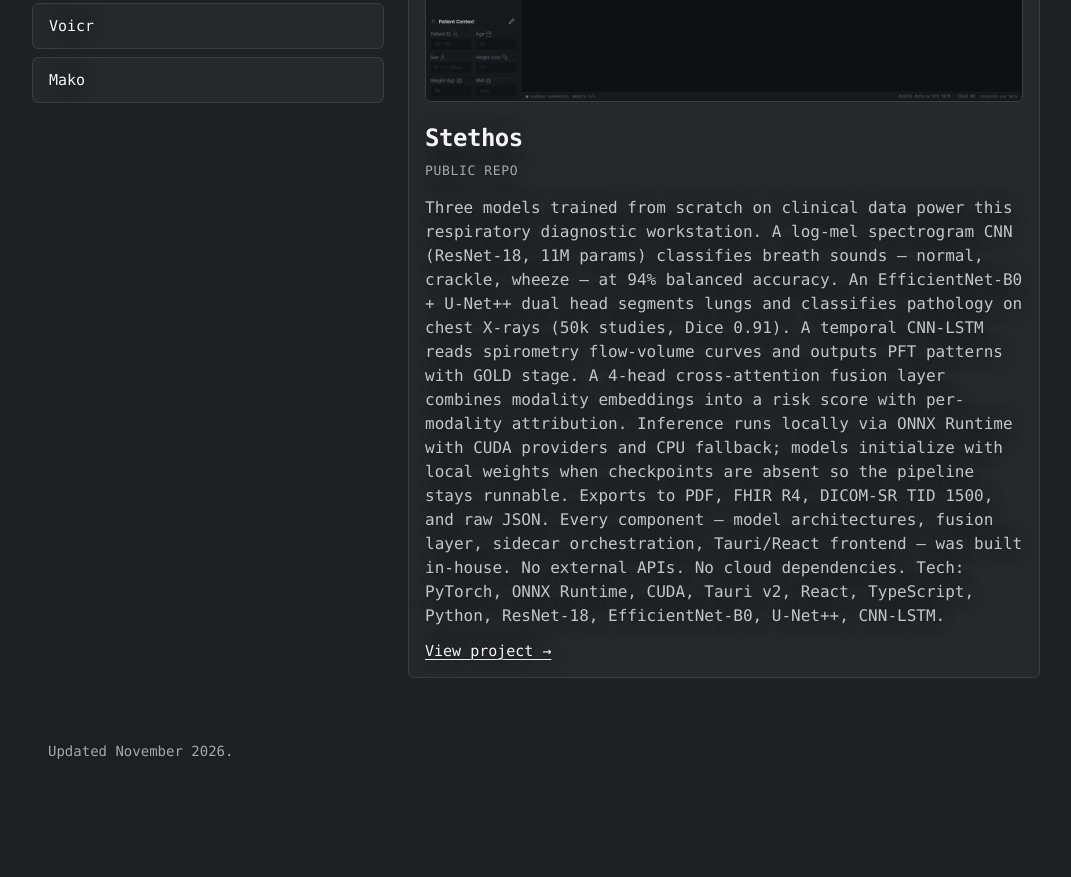
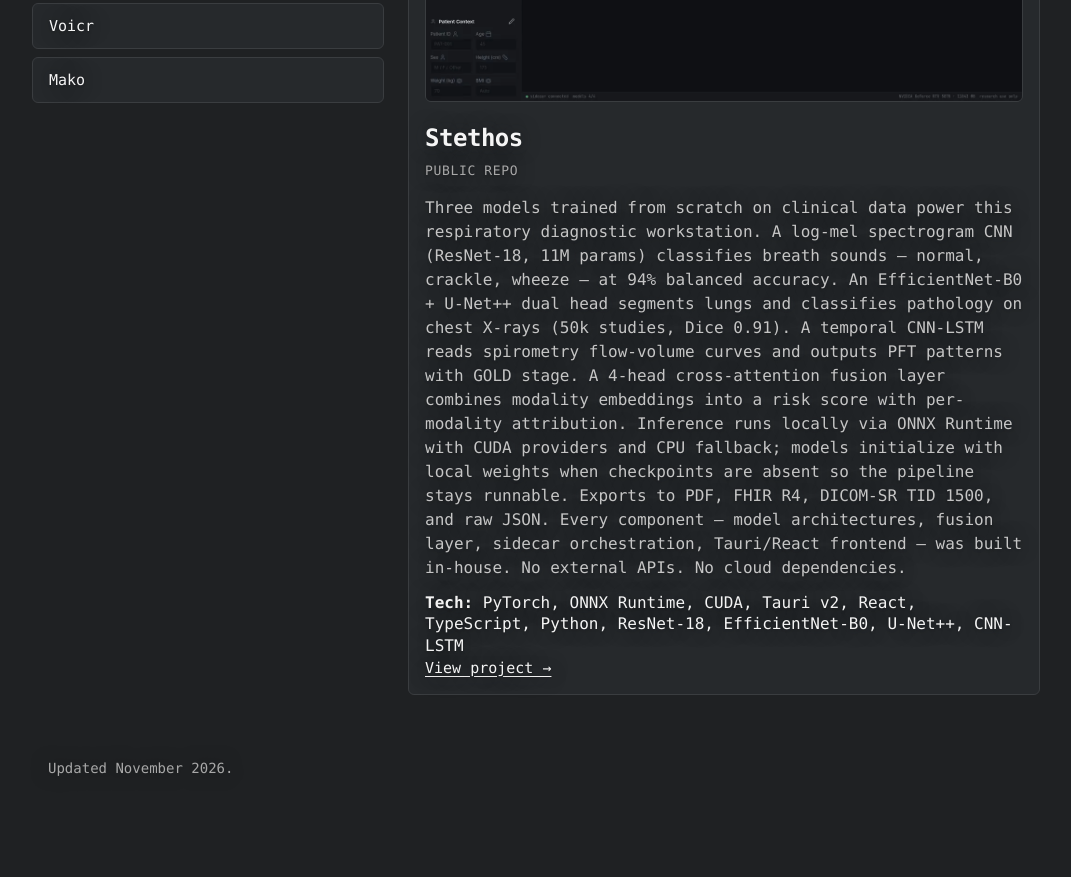
Before and after one commit to RajdeepSaiPutta/cv-website, a plain HTML site: page index.html in a window 1280 px wide. Shown: the part 2692-3569 px from the top of the page, without its empty margins (104-1175 px from the left). Drawn offline with Linux system fonts and the light colour scheme.

Commit message:
Add separate tech stack section to project detail panel

```diff
--- a/app.js
+++ b/app.js
@@ -5,7 +5,8 @@ const sites = [
     shown: "huggingface.co/rajdeepp11/stethos",
     shot: "assets/stethos-app.webp",
     access: "public",
-    desc: "Three models trained from scratch on clinical data power this respiratory diagnostic workstation. A log-mel spectrogram CNN (ResNet-18, 11M params) classifies breath sounds — normal, crackle, wheeze — at 94% balanced accuracy. An EfficientNet-B0 + U-Net++ dual head segments lungs and classifies pathology on chest X-rays (50k studies, Dice 0.91). A temporal CNN-LSTM reads spirometry flow-volume curves and outputs PFT patterns with GOLD stage. A 4-head cross-attention fusion layer combines modality embeddings into a risk score with per-modality attribution. Inference runs locally via ONNX Runtime with CUDA providers and CPU fallback; models initialize with local weights when checkpoints are absent so the pipeline stays runnable. Exports to PDF, FHIR R4, DICOM-SR TID 1500, and raw JSON. Every component — model architectures, fusion layer, sidecar orchestration, Tauri/React frontend — was built in-house. No external APIs. No cloud dependencies. Tech: PyTorch, ONNX Runtime, CUDA, Tauri v2, React, TypeScript, Python, ResNet-18, EfficientNet-B0, U-Net++, CNN-LSTM.",
+    desc: "Three models trained from scratch on clinical data power this respiratory diagnostic workstation. A log-mel spectrogram CNN (ResNet-18, 11M params) classifies breath sounds — normal, crackle, wheeze — at 94% balanced accuracy. An EfficientNet-B0 + U-Net++ dual head segments lungs and classifies pathology on chest X-rays (50k studies, Dice 0.91). A temporal CNN-LSTM reads spirometry flow-volume curves and outputs PFT patterns with GOLD stage. A 4-head cross-attention fusion layer combines modality embeddings into a risk score with per-modality attribution. Inference runs locally via ONNX Runtime with CUDA providers and CPU fallback; models initialize with local weights when checkpoints are absent so the pipeline stays runnable. Exports to PDF, FHIR R4, DICOM-SR TID 1500, and raw JSON. Every component — model architectures, fusion layer, sidecar orchestration, Tauri/React frontend — was built in-house. No external APIs. No cloud dependencies.",
+    tech: ["PyTorch", "ONNX Runtime", "CUDA", "Tauri v2", "React", "TypeScript", "Python", "ResNet-18", "EfficientNet-B0", "U-Net++", "CNN-LSTM"],
   },
   {
     name: "Evaluator",
@@ -13,7 +14,8 @@ const sites = [
     shown: "github.com/RajdeepSaiPutta/evaluator",
     shot: "assets/evaluator-app.webp",
     access: "public",
-    desc: "Desktop app that grades scanned answer sheets end-to-end. A rubric-following model distilled from Llama-3.1-8B-Instruct via LoRA (r=32, alpha=64) on 120k synthetic graded responses covers STEM, humanities, and code. YOLOv8-n (3.2M params) detects pages; Hough transform + deskew regression straightens skew; each answer region aligns to the teacher's JSON marking scheme (question_id, max_marks, criteria[]). The 4-bit GGUF grading model (4.7 GB) scores answers 0-max_marks with per-question rationales grounded in rubric criteria — fully offline. Teacher dashboard adds class-level analysis: grade distribution, per-question breakdowns, and a calibration control that shifts the class mean via temperature scaling on logits without touching individual scores. Tauri v2 packages a single executable for Linux, Windows, macOS. Rubric schema, distillation pipeline, OCR-to-rubric alignment, calibration logic, and sidecar inference server are all custom-built. Tech: PyTorch, LoRA, GGUF, YOLOv8, Tauri v2, React, TypeScript, Python, Rust, OpenCV, Hough Transform.",
+    desc: "Desktop app that grades scanned answer sheets end-to-end. A rubric-following model distilled from Llama-3.1-8B-Instruct via LoRA (r=32, alpha=64) on 120k synthetic graded responses covers STEM, humanities, and code. YOLOv8-n (3.2M params) detects pages; Hough transform + deskew regression straightens skew; each answer region aligns to the teacher's JSON marking scheme (question_id, max_marks, criteria[]). The 4-bit GGUF grading model (4.7 GB) scores answers 0-max_marks with per-question rationales grounded in rubric criteria — fully offline. Teacher dashboard adds class-level analysis: grade distribution, per-question breakdowns, and a calibration control that shifts the class mean via temperature scaling on logits without touching individual scores. Tauri v2 packages a single executable for Linux, Windows, macOS. Rubric schema, distillation pipeline, OCR-to-rubric alignment, calibration logic, and sidecar inference server are all custom-built.",
+    tech: ["PyTorch", "LoRA", "GGUF", "YOLOv8", "Tauri v2", "React", "TypeScript", "Python", "Rust", "OpenCV", "Hough Transform"],
   },
   {
     name: "500M LLM",
@@ -21,7 +23,8 @@ const sites = [
     shown: "huggingface.co/rajdeepp11/500mWithRAG-fromscratch",
     shot: "assets/500m-app.webp",
     access: "public",
-    desc: "500M-parameter language model trained from scratch on a single RTX 5070. Hand-written: BPE tokenizer trained on the corpus, FineWeb-Edu ingestion pipeline with deduplication and quality filtering, mixed-precision training loop, cosine learning-rate schedule. Retrieval-augmented chat interface pulls relevant document chunks to ground answers in sources. Entire pipeline — raw web text to working chat — runs from custom code. Tech: PyTorch, CUDA, tokenizers (Rust), mixed-precision training, cosine LR schedule, FineWeb-Edu, RAG, vector search, Python.",
+    desc: "500M-parameter language model trained from scratch on a single RTX 5070. Hand-written: BPE tokenizer trained on the corpus, FineWeb-Edu ingestion pipeline with deduplication and quality filtering, mixed-precision training loop, cosine learning-rate schedule. Retrieval-augmented chat interface pulls relevant document chunks to ground answers in sources. Entire pipeline — raw web text to working chat — runs from custom code.",
+    tech: ["PyTorch", "CUDA", "tokenizers (Rust)", "mixed-precision training", "cosine LR schedule", "FineWeb-Edu", "RAG", "vector search", "Python"],
   },
   {
     name: "MedVault",
@@ -29,7 +32,8 @@ const sites = [
     shown: "github.com/RajdeepSaiPutta/medvault",
     shot: "assets/medvault-app.webp",
     access: "private",
-    desc: "Medical record vault with zero-trust client/server separation. Phone client captures images only — zero PHI processing on device. Server ingestion: Tesseract 5 (allowlist charset) → Unicode NFC normalization → structured JSON extraction (patient, test, value, unit, reference range, timestamp) via regex + layout-aware heuristics. Local Llama-3.1-8B generates constrained summaries (findings[], plain_language_explanation, abnormal_flags[]). Longitudinal engine numerically diffs values against prior visits (flags delta > 10% or crossing reference boundaries) — no LLM judgment. Timeline renders as materialized view refreshed per ingestion. Server-side parsing behind mTLS. Per-user encrypted SQLite (SQLCipher, PBKDF2-HMAC-SHA256, 256-bit keys from user passphrase + Argon2id). No cross-user queries. Certificate-pinned HTTPS. Tech: Python, FastAPI, Tesseract 5, Llama-3.1-8B, SQLite/SQLCipher, Argon2id, mTLS, certificate pinning, regex, Unicode NFC.",
+    desc: "Medical record vault with zero-trust client/server separation. Phone client captures images only — zero PHI processing on device. Server ingestion: Tesseract 5 (allowlist charset) → Unicode NFC normalization → structured JSON extraction (patient, test, value, unit, reference range, timestamp) via regex + layout-aware heuristics. Local Llama-3.1-8B generates constrained summaries (findings[], plain_language_explanation, abnormal_flags[]). Longitudinal engine numerically diffs values against prior visits (flags delta > 10% or crossing reference boundaries) — no LLM judgment. Timeline renders as materialized view refreshed per ingestion. Server-side parsing behind mTLS. Per-user encrypted SQLite (SQLCipher, PBKDF2-HMAC-SHA256, 256-bit keys from user passphrase + Argon2id). No cross-user queries. Certificate-pinned HTTPS.",
+    tech: ["Python", "FastAPI", "Tesseract 5", "Llama-3.1-8B", "SQLite/SQLCipher", "Argon2id", "mTLS", "certificate pinning", "regex", "Unicode NFC"],
   },
   {
     name: "MerMUN website",
@@ -37,7 +41,8 @@ const sites = [
     shown: "meridianmadhapurmun.pages.dev",
     shot: "assets/mermun-app.webp",
     access: "public",
-    desc: "Conference platform for Meridian Madhapur MUN 2026. Committee pages host downloadable background guides and agenda material. Registration system tracks delegate details and payment deadlines. 3D cinematic hero loads with the page. Handled 500+ delegate registrations with full uptime during registration week. Hosted on Cloudflare Pages. Tech: HTML, CSS, JavaScript, Three.js (3D hero), Cloudflare Pages, GitHub Actions.",
+    desc: "Conference platform for Meridian Madhapur MUN 2026. Committee pages host downloadable background guides and agenda material. Registration system tracks delegate details and payment deadlines. 3D cinematic hero loads with the page. Handled 500+ delegate registrations with full uptime during registration week. Hosted on Cloudflare Pages.",
+    tech: ["HTML", "CSS", "JavaScript", "Three.js", "Cloudflare Pages", "GitHub Actions"],
   },
   {
     name: "Voicr",
@@ -45,7 +50,8 @@ const sites = [
     shown: "github.com/RajdeepSaiPutta/voicr",
     shot: "assets/voicr-app.webp",
     access: "public",
-    desc: "Browser-based voice assistant. Microphone audio streams via WebSocket to server; Whisper transcribes. Small language model composes replies and uses tools mid-conversation — web search for facts, persistent notes across turns. Response streams back through TTS. Transcription, reasoning, and synthesis overlap so no stage blocks the next. Faster than cloud voice assistants (e.g., Gemini Live) because stages run in parallel, not sequentially. Hold a conversation out loud without watching a loading spinner. Tech: WebSocket, WebRTC, Whisper, Web Speech API (TTS), Python, FastAPI, JavaScript, Web Audio API, async pipeline.",
+    desc: "Browser-based voice assistant. Microphone audio streams via WebSocket to server; Whisper transcribes. Small language model composes replies and uses tools mid-conversation — web search for facts, persistent notes across turns. Response streams back through TTS. Transcription, reasoning, and synthesis overlap so no stage blocks the next. Faster than cloud voice assistants (e.g., Gemini Live) because stages run in parallel, not sequentially. Hold a conversation out loud without watching a loading spinner.",
+    tech: ["WebSocket", "WebRTC", "Whisper", "Web Speech API (TTS)", "Python", "FastAPI", "JavaScript", "Web Audio API", "async pipeline"],
   },
   {
     name: "Mako",
@@ -53,7 +59,8 @@ const sites = [
     shown: "github.com/RajdeepSaiPutta/mako",
     shot: "assets/mako-app.webp",
     access: "public",
-    desc: "Research agent with layered architecture that neutralizes prompt-injection and jailbreak vectors by construction. Modular FastAPI backend with isolated components: session storage (PostgreSQL + advisory locks), document ingestion (async pipeline with charset normalization + PII scrubbing), URL scraper (headless Chromium pool, per-domain rate limits, content-type validation), typed tool-calling core (Pydantic schemas, allow-listed operations only — no exec, no shell, no arbitrary HTTP). Agent loop runs in discrete, inspectable stages: planner (PlanSchema), searcher (Google + citation extraction), reader (verbatim quotes with source_idx validation), synthesizer (citation-grounded synthesis), drafter (final report with inline citations). Explicit hand-offs and cross-stage validation gates between each. Raw user input never reaches synthesizer or drafter — only curated, cited evidence flows forward. Tool calls use strict typed schemas. Search results grounded in external citations. Each stage output validated before next stage consumes it. Front-end: four-stage workspace (links, research, results, chat) with persistent sessions as DraftOutput + SearchResults, not chat logs. Injection in any single stage cannot propagate; caught at next validation gate. Tech: Python, FastAPI, PostgreSQL, Pydantic, Playwright/Chromium, Pydantic schemas, async pipelines, Google Search API, React, TypeScript, WebSocket, advisory locks.",
+    desc: "Research agent with layered architecture that neutralizes prompt-injection and jailbreak vectors by construction. Modular FastAPI backend with isolated components: session storage (PostgreSQL + advisory locks), document ingestion (async pipeline with charset normalization + PII scrubbing), URL scraper (headless Chromium pool, per-domain rate limits, content-type validation), typed tool-calling core (Pydantic schemas, allow-listed operations only — no exec, no shell, no arbitrary HTTP). Agent loop runs in discrete, inspectable stages: planner (PlanSchema), searcher (Google + citation extraction), reader (verbatim quotes with source_idx validation), synthesizer (citation-grounded synthesis), drafter (final report with inline citations). Explicit hand-offs and cross-stage validation gates between each. Raw user input never reaches synthesizer or drafter — only curated, cited evidence flows forward. Tool calls use strict typed schemas. Search results grounded in external citations. Each stage output validated before next stage consumes it. Front-end: four-stage workspace (links, research, results, chat) with persistent sessions as DraftOutput + SearchResults, not chat logs. Injection in any single stage cannot propagate; caught at next validation gate.",
+    tech: ["Python", "FastAPI", "PostgreSQL", "Pydantic", "Playwright/Chromium", "Pydantic schemas", "async pipelines", "Google Search API", "React", "TypeScript", "WebSocket", "advisory locks"],
   },
 ];
 
@@ -61,6 +68,7 @@ const grid = document.getElementById("grid");
 const detailName = document.querySelector(".detail-name");
 const detailStatus = document.querySelector(".detail-status");
 const detailDesc = document.querySelector(".detail-desc");
+const detailTech = document.querySelector(".detail-tech");
 const detailLink = document.querySelector(".detail-link");
 const detailContent = document.querySelector(".detail-content");
 const detailPlaceholder = document.querySelector(".detail-placeholder");
@@ -79,6 +87,13 @@ function selectSite(site, linkEl) {
   detailDesc.textContent = site.desc;
   detailShot.src = site.shot;
   detailShot.alt = site.name + " app screenshot";
+
+  // tech stack
+  if (site.tech && site.tech.length) {
+    detailTech.innerHTML = "<strong>Tech:</strong> " + site.tech.join(", ");
+  } else {
+    detailTech.textContent = "";
+  }
 
   if (site.access === "public") {
     detailLink.href = site.url;
--- a/index.html
+++ b/index.html
@@ -228,6 +228,7 @@ WWWWWWWWWWWWWIIIIIIii;;::..;..;\WWWWWWWWIIII;::; :::::::::.....::       \
               <h3 class="detail-name"></h3>
               <p class="detail-status"></p>
               <p class="detail-desc"></p>
+              <div class="detail-tech"></div>
               <a class="detail-link" target="_blank" rel="noopener">View project →</a>
             </div>
           </aside>
```
